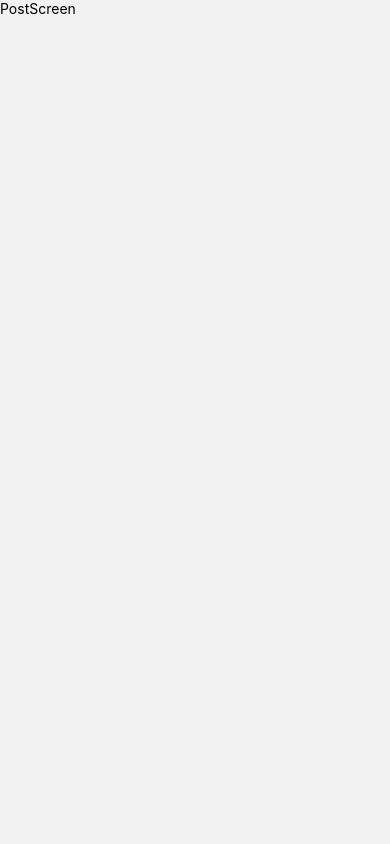
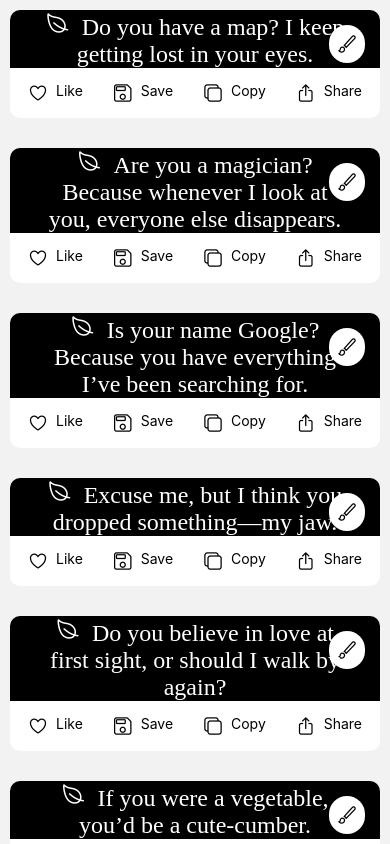
Before and after one commit to sabindahal2004/Pickup-Lines-App, a React Native app: screen /Posts in a window 390 px wide. Shown: the top 844 px of the page. Built offline with nearby package versions, Linux system fonts and the light colour scheme.

Commit message:
Add PostScreen with posts card

```diff
--- a/package.json
+++ b/package.json
@@ -31,6 +31,7 @@
     "@react-native/typescript-config": "0.79.2",
     "@types/jest": "^29.5.13",
     "@types/react": "^19.0.0",
+    "@types/react-native-vector-icons": "^6.4.18",
     "@types/react-test-renderer": "^19.0.0",
     "eslint": "^8.19.0",
     "jest": "^29.6.3",
--- a/src/components/CategoryCard.tsx
+++ b/src/components/CategoryCard.tsx
@@ -1,6 +1,6 @@
-import { Image, StyleSheet, Text, TouchableOpacity, View, Pressable } from 'react-native';
+import {Image, StyleSheet, Text, View, Pressable} from 'react-native';
 import React from 'react';
-import { BORDERRADIUS, FONTFAMILY, FONTSIZE, SPACING } from '../theme/theme';
+import {BORDERRADIUS, FONTFAMILY, FONTSIZE, SPACING} from '../theme/theme';
 
 interface CategoryItem {
   name: string;
@@ -19,7 +19,7 @@ const CategoryCard = ({
     <View>
       <Pressable
         onPress={() => navigation.navigate('Posts')}
-        style={[styles.CategoryCard, { backgroundColor: item.color }]}>
+        style={[styles.CategoryCard, {backgroundColor: item.color}]}>
         <Text style={styles.CategoryTitle}>{item.name}</Text>
         <View style={styles.CategoryIconContainer}>
           <Image source={item.iconLink} style={styles.CategoryIcon} />
--- a/src/components/CategoryList.tsx
+++ b/src/components/CategoryList.tsx
@@ -1,14 +1,14 @@
-import { FlatList, StyleSheet } from 'react-native';
+import {FlatList, StyleSheet} from 'react-native';
 import React from 'react';
 import CategoriesData from '../data/CategoriesData';
 import CategoryCard from './CategoryCard';
-import { BORDERRADIUS, SPACING } from '../theme/theme';
+import {SPACING} from '../theme/theme';
 
-const CategoryList = ({ navigation }: { navigation: any }) => {
+const CategoryList = ({navigation}: {navigation: any}) => {
   return (
     <FlatList
       data={CategoriesData}
-      renderItem={({ item }) => (
+      renderItem={({item}) => (
         <CategoryCard item={item} navigation={navigation} />
       )}
       keyExtractor={item => item.name}
@@ -22,7 +22,7 @@ export default CategoryList;
 
 const styles = StyleSheet.create({
   CategoryListContainer: {
-    gap: BORDERRADIUS.radius_10,
+    gap: SPACING.space_10,
     padding: SPACING.space_10,
   },
 });
--- /dev/null
+++ b/src/components/PostCard.tsx
@@ -0,0 +1,77 @@
+import {StyleSheet, Text, View, TouchableOpacity} from 'react-native';
+import React from 'react';
+import {BORDERRADIUS, FONTFAMILY, FONTSIZE, SPACING} from '../theme/theme';
+import PostCardFooter from './PostCardFooter';
+import Icon from 'react-native-vector-icons/Ionicons';
+
+interface PostCardProps {
+  id: number;
+  pickup_line: string;
+}
+
+const PostCard = ({
+  item,
+  navigation,
+}: {
+  item: PostCardProps;
+  navigation: any;
+}) => {
+  return (
+    <View style={styles.PostContainer}>
+      <View style={styles.CardWithFooter}>
+        <View style={styles.PostCard}>
+          <TouchableOpacity style={styles.EditIconContainer}>
+            <Icon name="brush-outline" size={FONTSIZE.size_20} />
+          </TouchableOpacity>
+          <View>
+            <Text style={styles.PickupLine}>
+              <Icon name="leaf-outline" size={FONTSIZE.size_24} />
+              {'  '}
+              {item.pickup_line}
+            </Text>
+          </View>
+        </View>
+        <PostCardFooter />
+      </View>
+    </View>
+  );
+};
+
+const styles = StyleSheet.create({
+  PostContainer: {},
+  PostCard: {
+    position: 'relative',
+    backgroundColor: '#000',
+    height: 390,
+    paddingHorizontal: SPACING.space_30,
+    overflow: 'hidden',
+    flex: 1,
+    justifyContent: 'center',
+    alignItems: 'center',
+    borderTopRightRadius: BORDERRADIUS.radius_10,
+    borderTopLeftRadius: BORDERRADIUS.radius_10,
+  },
+  PickupLine: {
+    fontFamily: FONTFAMILY.poppins_semibold,
+    fontSize: FONTSIZE.size_24,
+    color: '#fff',
+    textAlign: 'center',
+  },
+  EditIconContainer: {
+    position: 'absolute',
+    right: 0,
+    top: 0,
+    marginRight: SPACING.space_15,
+    marginTop: SPACING.space_15,
+    backgroundColor: '#fff',
+    padding: SPACING.space_8,
+    borderRadius: BORDERRADIUS.radius_25,
+  },
+  CardWithFooter: {
+    elevation: 4,
+    borderRadius: BORDERRADIUS.radius_10,
+    backgroundColor: 'white',
+  },
+});
+
+export default PostCard;
--- /dev/null
+++ b/src/components/PostCardFooter.tsx
@@ -0,0 +1,57 @@
+import {StyleSheet, Text, TouchableOpacity, View} from 'react-native';
+import React from 'react';
+import {BORDERRADIUS, FONTSIZE, SPACING} from '../theme/theme';
+import Icon from 'react-native-vector-icons/Ionicons';
+
+const PostCardFooter = () => {
+  return (
+    <View style={styles.PostCardFooterContainer}>
+      <View>
+        <TouchableOpacity style={styles.FooterIconContainer}>
+          <Icon name="heart-outline" size={FONTSIZE.size_20} />
+          <Text style={styles.FooterLabel}>Like</Text>
+        </TouchableOpacity>
+      </View>
+      <View>
+        <TouchableOpacity style={styles.FooterIconContainer}>
+          <Icon name="save-outline" size={FONTSIZE.size_20} />
+          <Text style={styles.FooterLabel}>Save</Text>
+        </TouchableOpacity>
+      </View>
+      <View>
+        <TouchableOpacity style={styles.FooterIconContainer}>
+          <Icon name="copy-outline" size={FONTSIZE.size_20} />
+          <Text style={styles.FooterLabel}>Copy</Text>
+        </TouchableOpacity>
+      </View>
+      <View>
+        <TouchableOpacity style={styles.FooterIconContainer}>
+          <Icon name="share-outline" size={FONTSIZE.size_20} />
+          <Text style={styles.FooterLabel}>Share</Text>
+        </TouchableOpacity>
+      </View>
+    </View>
+  );
+};
+
+export default PostCardFooter;
+
+const styles = StyleSheet.create({
+  PostCardFooterContainer: {
+    height: 50,
+    width: '100%',
+    borderBottomLeftRadius: BORDERRADIUS.radius_10,
+    borderBottomRightRadius: BORDERRADIUS.radius_10,
+    flexDirection: 'row',
+    justifyContent: 'space-between',
+    alignItems: 'center',
+    paddingHorizontal: SPACING.space_18,
+  },
+  FooterIconContainer: {
+    flexDirection: 'row',
+    gap: SPACING.space_8,
+  },
+  FooterLabel: {
+    color: '#000',
+  },
+});
--- /dev/null
+++ b/src/components/PostList.tsx
@@ -0,0 +1,26 @@
+import React from 'react';
+import {StyleSheet, FlatList} from 'react-native';
+import PostsData from '../data/PostsData';
+import PostCard from './PostCard';
+import { SPACING } from '../theme/theme';
+
+const PostList = ({navigation}: {navigation: any}) => {
+  return (
+    <FlatList
+      data={PostsData}
+      renderItem={({item}) => <PostCard item={item} navigation={navigation} />}
+      keyExtractor={item => item.id.toString()}
+      contentContainerStyle={styles.PostListContainer}
+      showsVerticalScrollIndicator={false}
+    />
+  );
+};
+
+export default PostList;
+
+const styles = StyleSheet.create({
+  PostListContainer: {
+    gap:30,
+    padding:SPACING.space_10,
+  },
+});
--- /dev/null
+++ b/src/data/PostsData.ts
@@ -0,0 +1,49 @@
+const PostsData = [
+  {
+    id: 1,
+    pickup_line: 'Do you have a map? I keep getting lost in your eyes.',
+  },
+  {
+    id: 2,
+    pickup_line:
+      'Are you a magician? Because whenever I look at you, everyone else disappears.',
+  },
+  {
+    id: 3,
+    pickup_line:
+      'Is your name Google? Because you have everything I’ve been searching for.',
+  },
+  {
+    id: 4,
+    pickup_line: 'Excuse me, but I think you dropped something—my jaw.',
+  },
+  {
+    id: 5,
+    pickup_line:
+      'Do you believe in love at first sight, or should I walk by again?',
+  },
+  {
+    id: 6,
+    pickup_line: 'If you were a vegetable, you’d be a cute-cumber.',
+  },
+  {
+    id: 7,
+    pickup_line:
+      'Are you a Wi-Fi signal? Because I’m feeling a strong connection.',
+  },
+  {
+    id: 8,
+    pickup_line: 'Is your dad a baker? Because you’re a cutie pie!',
+  },
+  {
+    id: 9,
+    pickup_line:
+      'Do you have a Band-Aid? I just scraped my knee falling for you.',
+  },
+  {
+    id: 10,
+    pickup_line: 'Are you made of copper and tellurium? Because you’re Cu-Te.',
+  },
+];
+
+export default PostsData;
--- a/src/screens/CategoryScreen.tsx
+++ b/src/screens/CategoryScreen.tsx
@@ -1,18 +1,15 @@
-import {StyleSheet} from 'react-native';
 import React from 'react';
 import {SafeAreaView} from 'react-native-safe-area-context';
 import CategoryList from '../components/CategoryList';
-import Header from '../components/Header';
+import HeaderBar from '../components/HeaderBar';
 
-const CategoryScreen = ({navigation}:{navigation:any}) => {
+const CategoryScreen = ({navigation}: {navigation: any}) => {
   return (
     <SafeAreaView>
-      <Header />
+      <HeaderBar />
       <CategoryList navigation={navigation} />
     </SafeAreaView>
   );
 };
 
 export default CategoryScreen;
-
-const styles = StyleSheet.create({});
--- a/src/screens/PostScreen.tsx
+++ b/src/screens/PostScreen.tsx
@@ -1,11 +1,13 @@
+import React from 'react';
 import {StyleSheet, Text, View} from 'react-native';
-import React from 'react';
+import {SafeAreaView} from 'react-native-safe-area-context';
+import PostList from '../components/PostList';
 
-const PostScreen = () => {
+const PostScreen = ({navigation}:{navigation:any}) => {
   return (
-    <View>
-      <Text>PostScreen</Text>
-    </View>
+    <SafeAreaView>
+      <PostList navigation={navigation} />
+    </SafeAreaView>
   );
 };
 
```
Also changed, not shown: src/components/HeaderBar.jsx (renamed from src/components/Header.jsx), 1 other file (tests, documents, lock files or other folders).
